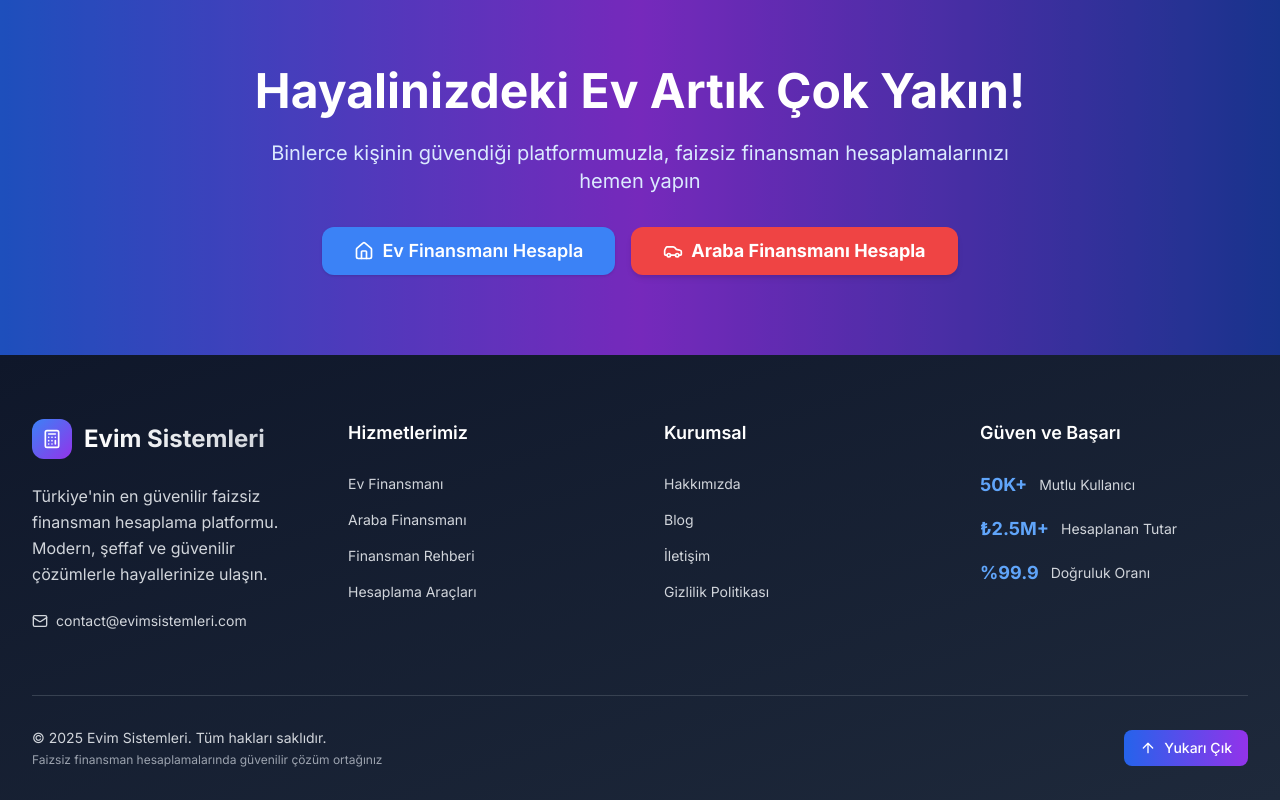
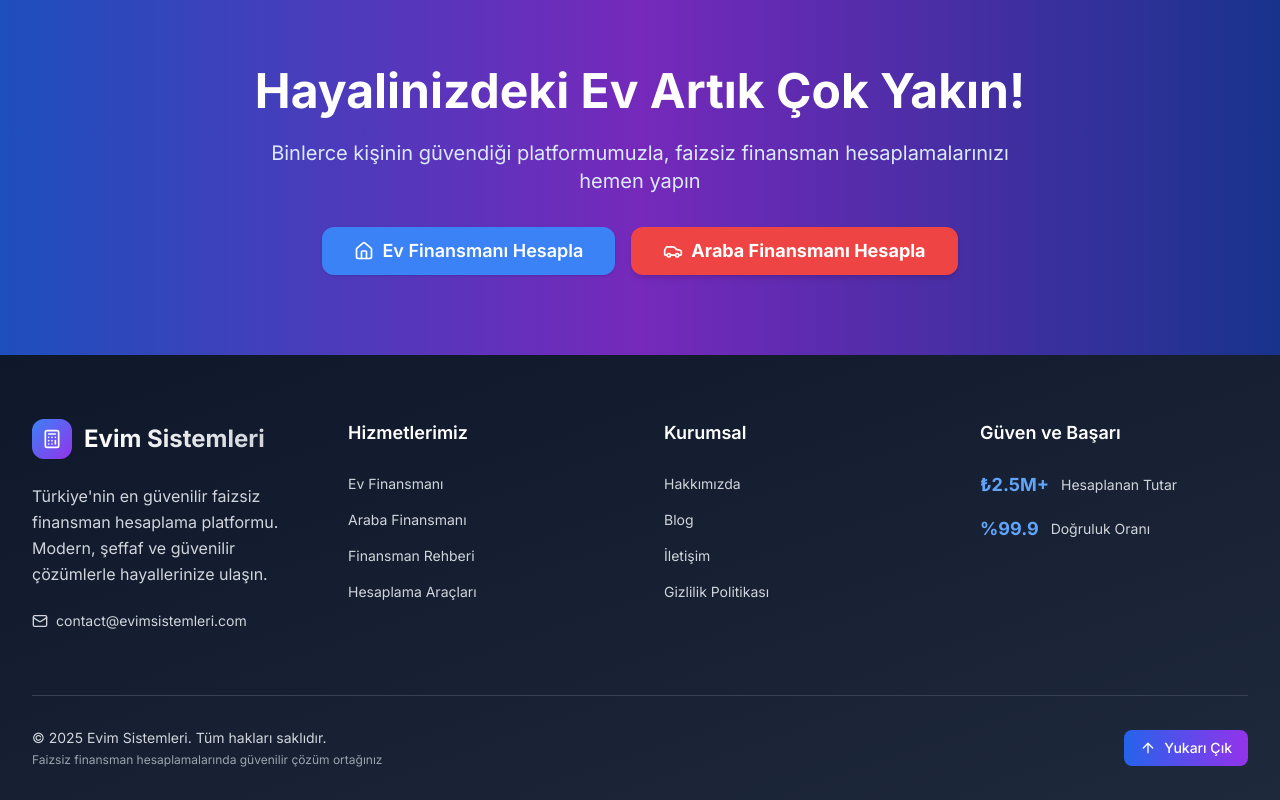
Before and after one commit to kaancelik05/evimsistemleri, a Next.js app: page / in a window 1280 px wide. Shown: the part 1904-2704 px from the top of the page. Built offline with nearby package versions, Linux system fonts and the light colour scheme.

Commit message:
footer edit

```diff
--- a/components/layout/footer.tsx
+++ b/components/layout/footer.tsx
@@ -99,7 +99,6 @@ export function Footer() {
             </h3>
             <div className="space-y-4">
               {[
-                { number: "50K+", label: "Mutlu Kullanıcı" },
                 { number: "₺2.5M+", label: "Hesaplanan Tutar" },
                 { number: "%99.9", label: "Doğruluk Oranı" },
               ].map((stat) => (
```
